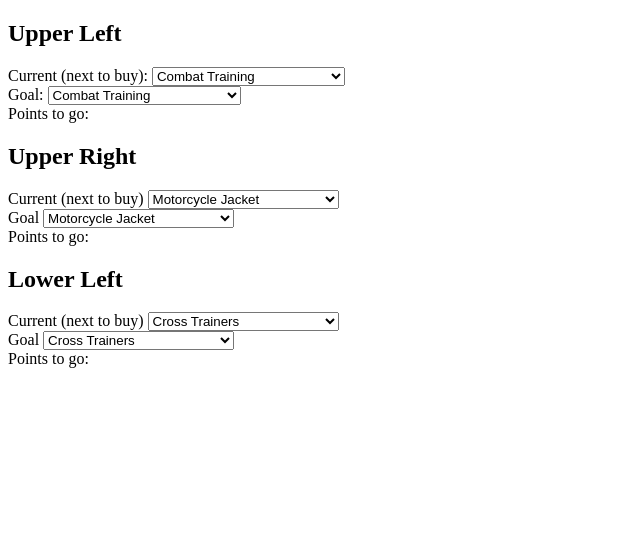
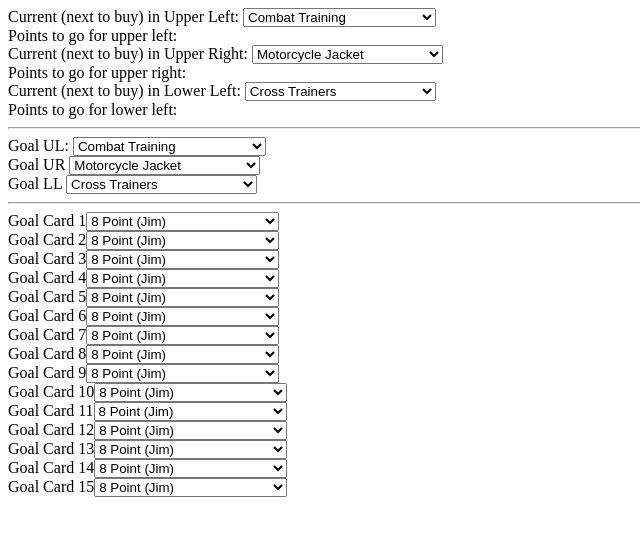
Before and after one commit to merryt/B4B-cards, a plain HTML site: page index.html in a window 1280 px wide. Shown: the whole page, without its empty margins (0-640 px from the left). Drawn offline with Linux system fonts and the light colour scheme.

Commit message:
revision

```diff
--- a/SupplyLines-Path3.csv
+++ b/SupplyLines-Path3.csv
@@ -19,7 +19,7 @@ Rolling Thunder,Reckless Strategy,Breakout,Extended,Fleet of Foot,Camera Shy,Pep
 The Crow's Nest (2) -> Bridge Town (2),,,,,,,,
 Nesters' got a simple philosophy; be quick or be dead,,,,,,,,
 Card,Banner,Card,Card,Emblem,Card,Skin,Spray,
-Guns Out,High Noon,Tunnel Vision,Energy Drink,Bengal,"Marathon Runner",Lightning Strike (Hatchet),Lined Up,
+Guns Out,High Noon,Tunnel Vision,Energy Drink,Bengal,Marathon Runner,Lightning Strike (Hatchet),Lined Up,
 45,5,45,45,5,100,5,5,255
 ,,,,,,,,
 Bridge Town (2) -> Knuckle House (2),,,,,,,,
--- a/index.html
+++ b/index.html
@@ -1,59 +1,64 @@
 <!DOCTYPE html>
 <html lang="en">
+
 <head>
     <meta charset="UTF-8">
     <meta http-equiv="X-UA-Compatible" content="IE=edge">
     <meta name="viewport" content="width=device-width, initial-scale=1.0">
     <title>Document</title>
 </head>
+
 <body>
 
-<div class="container">
-    <h2>Upper Left</h2>
     <div>
-      <label>Current (next to buy):</label>
-      <select id="currentP1">
-      </select>
+        <label>Current (next to buy) in Upper Left:</label>
+        <select id="currentP1">
+        </select>
+        <div>Points to go for upper left: <span id="pointsToGo1"></span></div>
     </div>
     <div>
-      <label>Goal:</label>
-      <select id="goalP1">
-      </select>
-    </div>
-    <div>Points to go: <span id="pointsToGo1"></span></div>
-  </div>
-  <div>
-    <h2>Upper Right</h2>
-    <div>
-      <label>Current (next to buy)</label>
-      <select id="currentP2">
-      </select>
+        <label>Current (next to buy) in Upper Right:</label>
+        <select id="currentP2">
+        </select>
+        <div>Points to go for upper right: <span id="pointsToGo2"></span></div>
     </div>
     <div>
-      <label>Goal</label>
-      <select id="goalP2">
-      </select>
+        <label>Current (next to buy) in Lower Left:</label>
+        <select id="currentP3">
+        </select>
+        <div>Points to go for lower left: <span id="pointsToGo3"></span></div>
     </div>
-    <div>Points to go: <span id="pointsToGo2"></span></div>
-  </div>
-  <div>
-    <h2>Lower Left</h2>
+    <hr />
+
     <div>
-      <label>Current (next to buy)</label>
-      <select id="currentP3">
-      </select>
+        <label>Goal UL:</label>
+        <select id="goalP1">
+        </select>
+    </div>
+
+
+    <div>
+        <label>Goal UR</label>
+        <select id="goalP2">
+        </select>
     </div>
     <div>
-      <label>Goal</label>
-      <select id="goalP3">
-      </select>
+        <label>Goal LL</label>
+        <select id="goalP3">
+        </select>
     </div>
-    <div>Points to go: <span id="pointsToGo3"></span></div>
-  </div>
-  <script src="./sl-path1.js"></script>
-  <script src="./sl-path2.js"></script>
-  <script src="./sl-path3.js"></script>
-  <script src="./script.js"></script>
+
+    <hr>
+
+    <div id="idealDeck">
+    </div>
+
+
+    <script src="./sl-path1.js"></script>
+    <script src="./sl-path2.js"></script>
+    <script src="./sl-path3.js"></script>
+    <script src="./script.js"></script>
 
 </body>
+
 </html>
--- a/script.js
+++ b/script.js
@@ -17,6 +17,25 @@ populateList(path2, "goalP2");
 populateList(path3, "currentP3");
 populateList(path3, "goalP3");
 
+deck = new Array(15).fill()
+fulldeck = [path1, path2, path3].flat().sort((a, b) => a.name.localeCompare(b.name));
+deck.forEach((card, index) => {
+    var select = document.createElement("select")
+    var label = document.createElement("label")
+    label.innerText = "Goal Card " + (parseInt(index) + 1)
+    select.id = "_goalCard" + index
+    for (var i = 0; i < fulldeck.length; i++) {
+        var opt = fulldeck[i].name;
+        var el = document.createElement("option");
+        el.textContent = opt;
+        el.value = fulldeck[i].id;
+        select.appendChild(el);
+    }
+    document.querySelector("#idealDeck").appendChild(label)
+    document.querySelector("#idealDeck").appendChild(select)
+    document.querySelector("#idealDeck").appendChild(document.createElement("br"))
+})
+
 function checkPath(id) {
     currentPath = [path1, path2, path3][id - 1];
     currentCardSelect = document.getElementById("currentP" + id);
@@ -24,18 +43,12 @@ function checkPath(id) {
         parseInt(currentCardSelect.options[currentCardSelect.selectedIndex].value);
     goalCardSelect = document.getElementById("goalP" + id);
     goalCardloc = parseInt(goalCardSelect.options[goalCardSelect.selectedIndex].value);
-    console.log(`${currentCardloc} - ${goalCardloc}`);
 
     if (currentCardloc < goalCardloc) {
         cardsToGo = currentPath.slice(currentCardloc, parseInt(goalCardloc) + 1);
-        console.log(cardsToGo.length)
         pointToGo = cardsToGo.reduce((acc, item) => {
-            //console.log(acc)
-            //console.log(item)
             return acc + parseInt(item.cost)
         }, 0)
-        console.log("-----")
-        console.log(pointToGo)
         document.querySelector("#pointsToGo" + id).innerText = pointToGo;
     } else {
         document.querySelector("#pointsToGo" + id).innerText = "already got it bud";
@@ -46,5 +59,34 @@ function checkPath(id) {
 document.addEventListener("input", function (event) {
     targetId = event.target.id;
     pathId = targetId.slice(targetId.length - 1, targetId.length);
-    checkPath(pathId);
+    console.log(targetId.slice(0, 4))
+
+    addQueryStrings()
+
+
+    if (targetId.slice(0, 5) !== "_goal") {
+        checkPath(pathId);
+    }
 });
+
+
+function addQueryStrings() {
+    currentCardsIds = ["currentP1", "currentP2", "currentP3"].map((name, index) => {
+        goalCardSelect = document.getElementById(name);
+        goalCardloc = parseInt(goalCardSelect.options[goalCardSelect.selectedIndex].value);
+        return [path1, path2, path3][index][goalCardloc].id;
+    })
+
+    let emptygoals = new Array(15).fill(0).map((_, i) => `_goalCard${i}`)
+    goalDeckIds = emptygoals.map((name) => {
+        goalCardSelect = document.getElementById(name);
+        goalCardloc = parseInt(goalCardSelect.options[goalCardSelect.selectedIndex].value);
+        return goalCardSelect.options[goalCardSelect.selectedIndex].value;
+    })
+
+
+    if (history.pushState) {
+        var newurl = window.location.protocol + "//" + window.location.host + window.location.pathname + `?currentplace=${currentCardsIds}&deck=${goalDeckIds}`;
+        window.history.pushState({ path: newurl }, '', newurl);
+    }
+}
```
Also changed, not shown: dataCleaner.js (+19 -19 lines), sl-path3.js.
